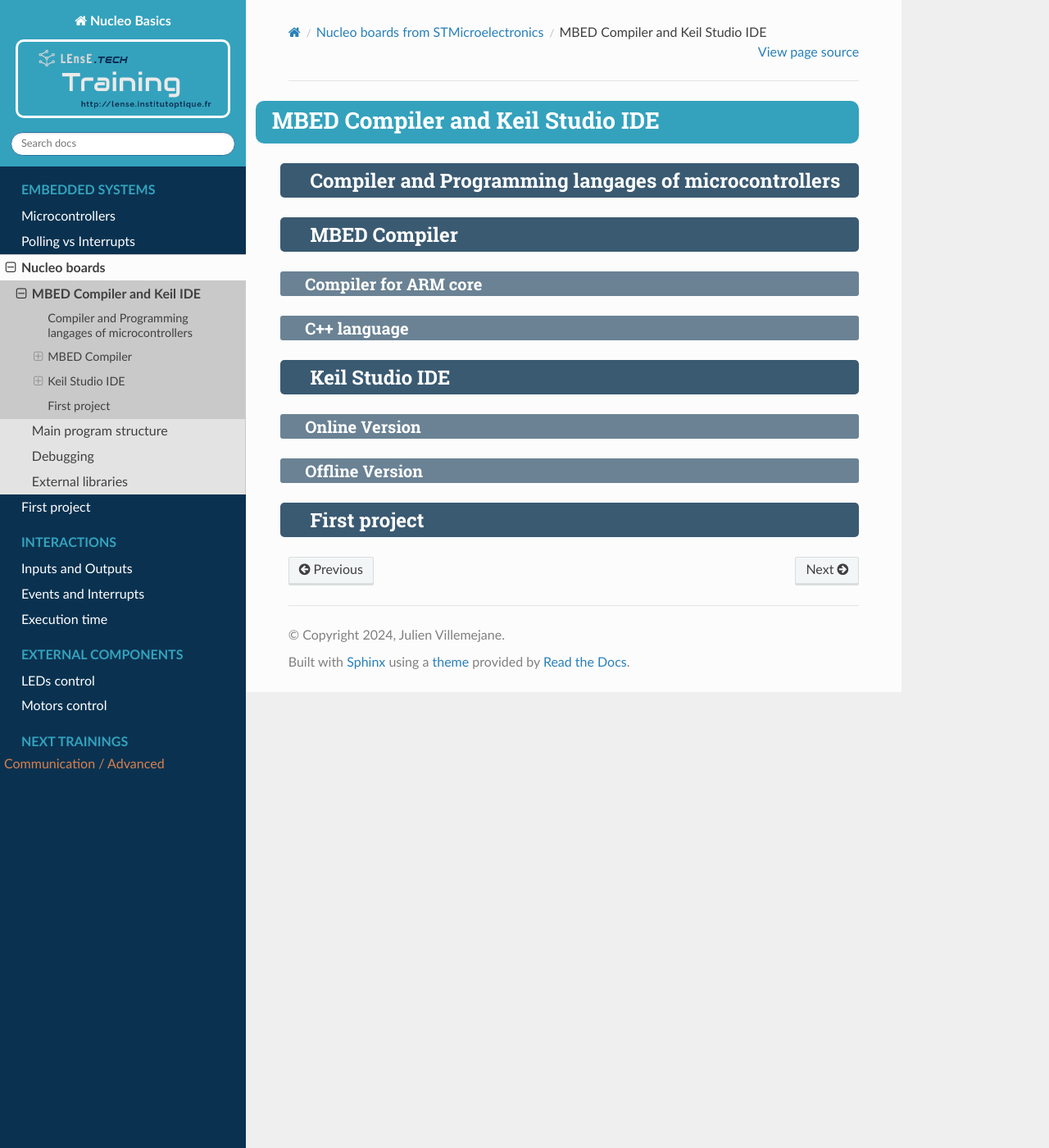
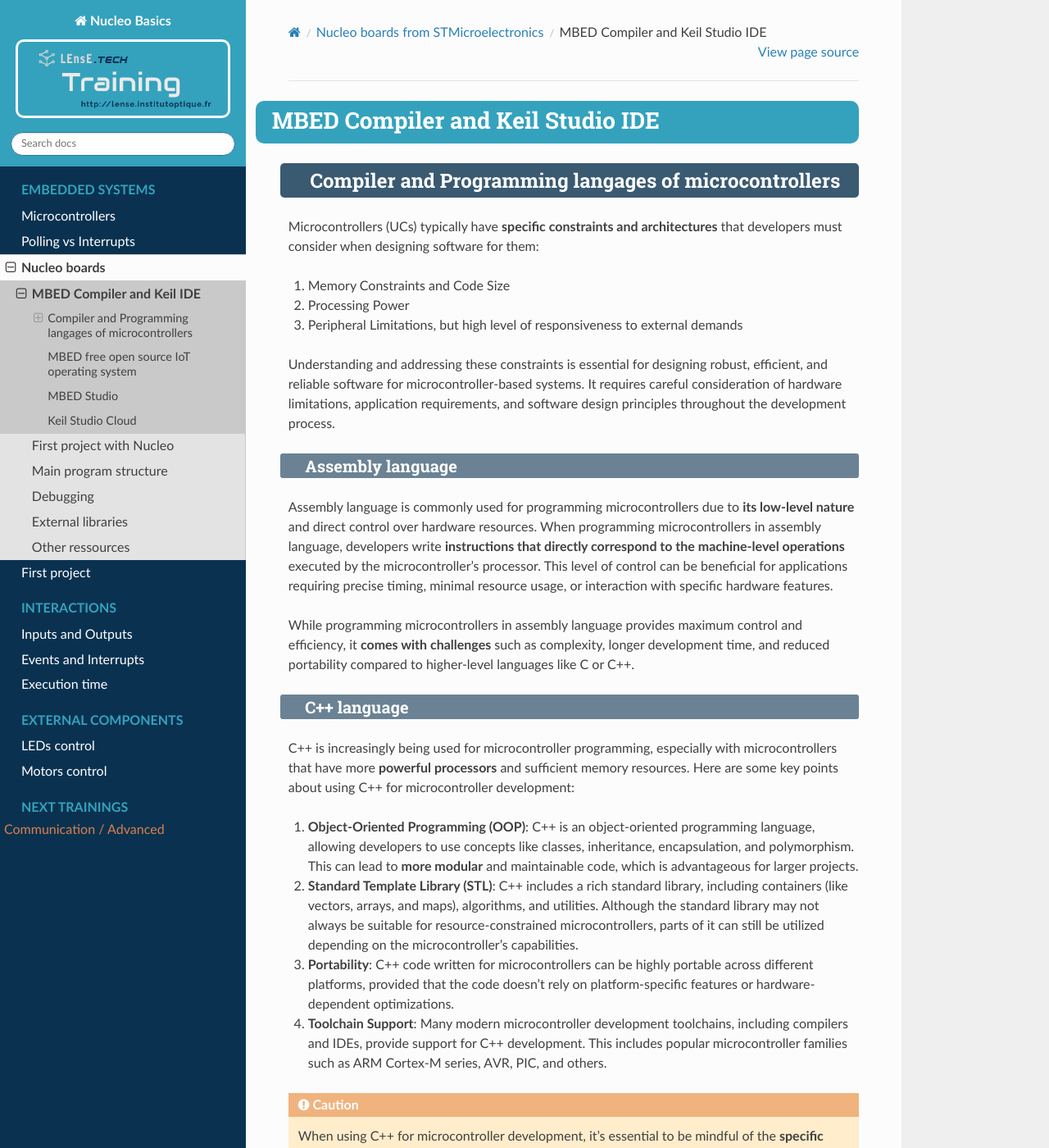
Before and after one commit to IOGS-LEnsE-training/nucleo-basics, a Sphinx documentation site: the page built from docs/source/contents/gen_mbed_keil.rst, in a window 1280 px wide and 1400 px high. Shown: the whole window at 82% size. Built offline with Sphinx 7.4.7 and the Read the Docs theme 2.0.0, drawn with Linux system fonts in a browser that asks for light colours; some of the changed text lies outside the part shown.

Commit message:
Update MBED and Nucleo documentation pages

```diff
--- a/docs/source/contents/gen_mbed_keil.rst
+++ b/docs/source/contents/gen_mbed_keil.rst
@@ -4,28 +4,60 @@ MBED Compiler and Keil Studio IDE
 Compiler and Programming langages of microcontrollers
 *****************************************************
 
-MBED Compiler
-*************
+Microcontrollers (UCs) typically have **specific constraints and architectures** that developers must consider when designing software for them:
 
-Compiler for ARM core
-=====================
+#. Memory Constraints and Code Size
+#. Processing Power
+#. Peripheral Limitations, but high level of responsiveness to external demands
 
+Understanding and addressing these constraints is essential for designing robust, efficient, and reliable software for microcontroller-based systems. It requires careful consideration of hardware limitations, application requirements, and software design principles throughout the development process.
+
+
+Assembly language
+=================
+
+Assembly language is commonly used for programming microcontrollers due to **its low-level nature** and direct control over hardware resources. When programming microcontrollers in assembly language, developers write **instructions that directly correspond to the machine-level operations** executed by the microcontroller's processor. This level of control can be beneficial for applications requiring precise timing, minimal resource usage, or interaction with specific hardware features.
+
+While programming microcontrollers in assembly language provides maximum control and efficiency, it **comes with challenges** such as complexity, longer development time, and reduced portability compared to higher-level languages like C or C++.
 
 C++ language
 ============
 
+C++ is increasingly being used for microcontroller programming, especially with microcontrollers that have more **powerful processors** and sufficient memory resources. Here are some key points about using C++ for microcontroller development:
+
+#. **Object-Oriented Programming (OOP)**: C++ is an object-oriented programming language, allowing developers to use concepts like classes, inheritance, encapsulation, and polymorphism. This can lead to **more modular** and maintainable code, which is advantageous for larger projects.
+
+#. **Standard Template Library (STL)**: C++ includes a rich standard library, including containers (like vectors, arrays, and maps), algorithms, and utilities. Although the standard library may not always be suitable for resource-constrained microcontrollers, parts of it can still be utilized depending on the microcontroller's capabilities.
+#. **Portability**: C++ code written for microcontrollers can be highly portable across different platforms, provided that the code doesn't rely on platform-specific features or hardware-dependent optimizations.
+#. **Toolchain Support**: Many modern microcontroller development toolchains, including compilers and IDEs, provide support for C++ development. This includes popular microcontroller families such as ARM Cortex-M series, AVR, PIC, and others.
+
+.. caution::
+
+	When using C++ for microcontroller development, it's essential to be mindful of the **specific constraints and characteristics** of the target microcontroller, including its memory resources, processing power, and available peripherals.
+
+C++ is not a low-level language that can be understood by a microcontroller core. Using C++ language requires a compiler, that translates this high-level language to the native language of the microcontroller (assembly instructions).
 
 
-Keil Studio IDE
-***************
+MBED free open source IoT operating system
+******************************************
 
-Online Version
-==============
+Mbed is an **open-source embedded operating system** designed by Arm®, a leading semiconductor and software design company, for microcontroller-based applications. It provides a platform and ecosystem for rapid prototyping, development, and deployment of embedded systems.
+
+It includes **Mbed OS**, a lightweight, **open-source operating system** specifically designed for microcontrollers. It abstracts away low-level hardware details and provides a consistent API for accessing peripherals.
+
+It also provides a comprehensive set of development tools, including a free Integrated Development Environment (IDE) called the **Mbed Studio**.
+
+Mbed has a vibrant community of developers, contributors, and partners who contribute libraries, example codes, and resources to the ecosystem. This rich ecosystem makes it easier for developers to find support, collaborate, and leverage existing components for their projects.
+
+The **LEnsE** team also develops **ressources** (libraries and examples) for Mbed-OS: `MBED6 Libraries <https://iogs-lense-ressources.github.io/mbed6-libraries/>`_.
 
 
-Offline Version
-===============
+MBED Studio
+***********
 
+https://os.mbed.com/studio/
 
-First project
-*************
+Keil Studio Cloud
+*****************
+
+<https://www.keil.arm.com/>
--- /dev/null
+++ b/docs/source/contents/nucleo_fisrt_project.rst
@@ -0,0 +1,2 @@
+First project with Nucleo / MBED
+################################
--- a/docs/source/index.rst
+++ b/docs/source/index.rst
@@ -1,4 +1,4 @@
-.. Camera GUI documentation master file, created by
+.. Nucleo Basics documentation master file, created by
    sphinx-quickstart on Fri Dec 15 11:17:25 2023.
    You can adapt this file completely to your liking, but it should at least
    contain the root `toctree` directive.
```
Also changed, not shown: docs/source/contents/nucleo.rst (+26 -0 lines).
